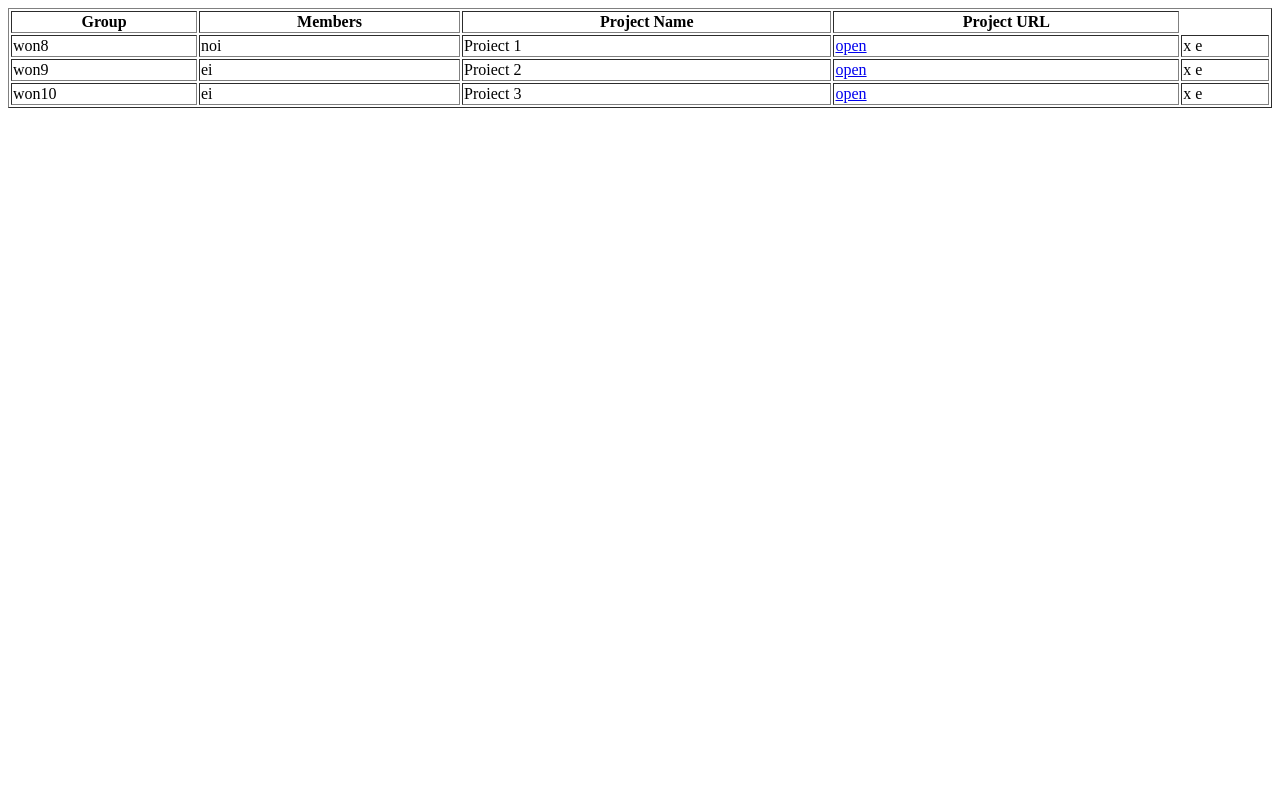
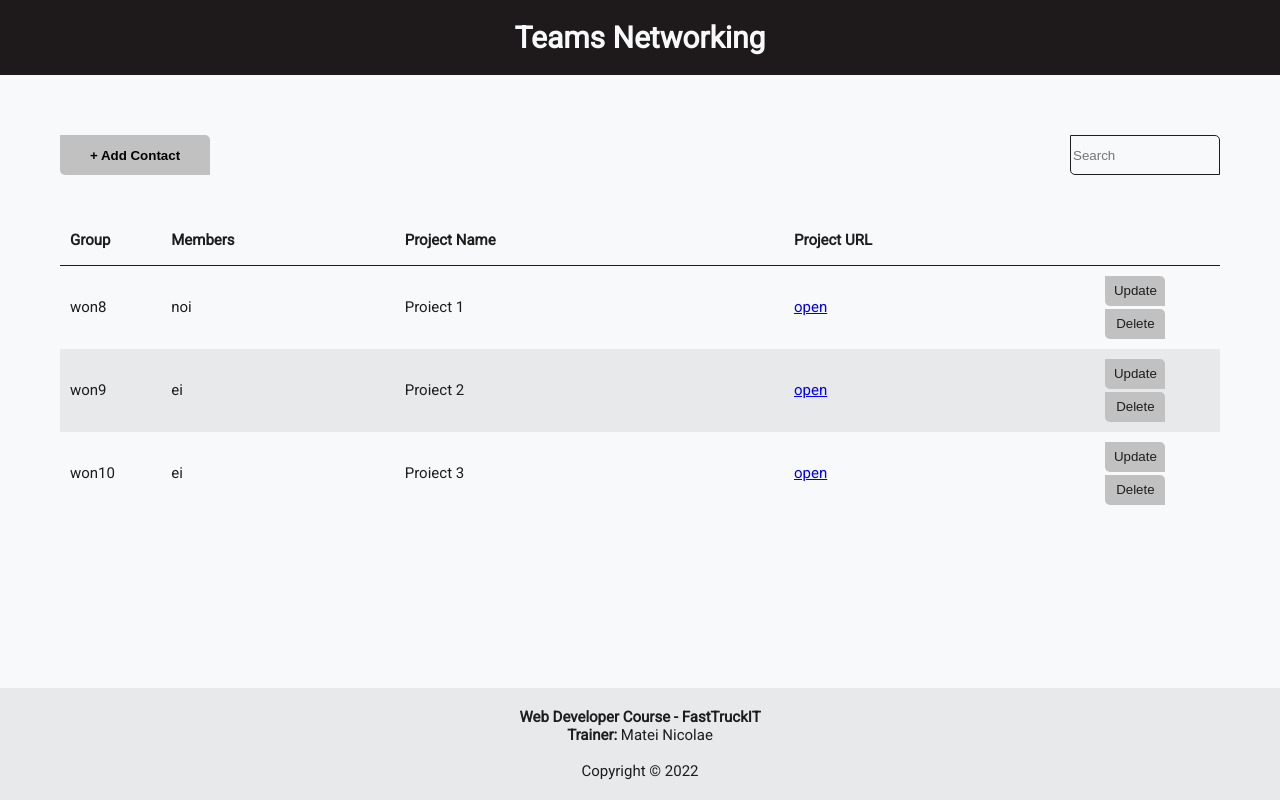
Before and after one commit to mihaela-cod/teams-networking, a plain HTML site: page index.html in a window 1280 px wide. Drawn offline with Linux system fonts and the light colour scheme.

Commit message:
update html, css, js files

```diff
--- a/css/style.css
+++ b/css/style.css
@@ -1,3 +1,177 @@
+* {
+  box-sizing: border-box;
+}
+
+html,
+body {
+  height: 100%;
+}
+
+body {
+  display: flex;
+  flex-direction: column;
+  margin: 0;
+  background-color: #f8f9fa;
+  font-family: Roboto;
+  color: #1d1d1d;
+  font-size: 15px;
+}
+
+select {
+  background-color: #c1c1c1;
+  color: black;
+  padding: 9px;
+  border: none;
+  border-radius: 0px 5px 0px 5px;
+}
+
+.header {
+  display: flex;
+  flex-direction: row;
+  background-color: #1e1a1b;
+}
+
+.main {
+  flex: 1 0 auto;
+  padding: 60px 60px 60px 60px;
+}
+
+.header {
+  display: flex;
+  flex-direction: row;
+  background-color: #1e1a1b;
+}
+
+.footer,
+.push {
+  background-color: #e7e9eb;
+  height: 100%;
+  padding: 20px;
+  text-align: center;
+}
+
+.hr-footer {
+  width: 50%;
+  border: 1px solid #c1c1c1;
+  text-align: center;
+}
+
+.meniu {
+  display: flex;
+  flex-wrap: wrap;
+  text-align: center;
+  padding-bottom: 40px;
+}
+
+.meniu-left {
+  flex: 50%;
+  text-align: left;
+}
+
+.meniu-right {
+  flex: 50%;
+  text-align: right;
+}
+
+.text-white {
+  flex: 1;
+  color: #f8f9fa;
+  text-align: center;
+}
+
+.btn-add {
+  background-color: #c1c1c1;
+  color: #000;
+  border: none;
+  cursor: pointer;
+  width: 150px;
+  height: 40px;
+  border-radius: 0px 5px 0px 5px;
+}
+
+.btn-update {
+  background-color: #c1c1c1;
+  color: #1d1d1d;
+  border: none;
+  margin-bottom: 3px;
+  width: 60px;
+  height: 30px;
+  border-radius: 0px 5px 0px 5px;
+}
+
+.btn-delete {
+  background-color: #c1c1c1;
+  color: #1d1d1d;
+  border: none;
+  width: 60px;
+  height: 30px;
+  border-radius: 0px 5px 0px 5px;
+}
+.btn-add:hover {
+  background-color: #1e1a1b;
+  color: #ffffff;
+  opacity: 0.8;
+}
+.btn-update:hover {
+  background-color: #1e1a1b;
+  color: #ffffff;
+  opacity: 0.8;
+}
+.btn-delete:hover {
+  background-color: #ef4c2d;
+  color: #ffffff;
+}
+.btn-close:hover {
+  background-color: #ef4c2d;
+}
+
+.search {
+  background-color: #f8f9fa;
+  color: #212529;
+  border: 1px solid #1d1d1d;
+  cursor: pointer;
+  width: 150px;
+  height: 40px;
+  border-radius: 0px 5px 0px 5px;
+}
+
 table {
+  border-collapse: collapse;
+  border-spacing: 0;
   width: 100%;
+  margin-left: auto;
+  margin-right: auto;
 }
+
+th,
+td {
+  padding: 10px;
+  text-align: left;
+}
+
+tr {
+  height: 50px;
+}
+
+tr:nth-child(even) {
+  background-color: #e7e9eb;
+}
+th {
+  border-bottom: 1px solid #1d1d1d;
+  text-align: left;
+}
+tr:hover {
+  background-color: #dadada;
+}
+
+@media (max-width: 800px) {
+  .meniu-right,
+  .meniu-left {
+    flex: 100%;
+    margin: 5px 0px 5px 0px;
+    text-align: center;
+  }
+  .btn-add {
+    margin: 5px 0px 5px 0px;
+  }
+}
--- a/index.html
+++ b/index.html
@@ -4,17 +4,59 @@
     <meta charset="UTF-8" />
     <meta http-equiv="X-UA-Compatible" content="IE=edge" />
     <meta name="viewport" content="width=device-width, initial-scale=1.0" />
-    <title>Team Networking</title>
+    <title>Address Book</title>
+    <link rel="icon" href="images/logo-favicon.png" type="image/x-icon" />
+    <link rel="preconnect" href="https://fonts.googleapis.com" />
+    <link rel="preconnect" href="https://fonts.gstatic.com" crossorigin />
+    <link
+      href="https://fonts.googleapis.com/css2?family=Roboto:ital,wght@0,300;0,400;1,300&display=swap"
+      rel="stylesheet"
+    />
     <link rel="stylesheet" href="css/style.css" />
   </head>
+
   <body>
-    <table border="1">
+    <header>
+      <div class="header">
+        <div class="text-white">
+          <h1>Teams Networking</h1>
+        </div>
+      </div>
+    </header>
+
+    <section class="main">
+      <div class="meniu">
+        <div class="meniu-left">
+          <button class="btn-add hide-print" onclick="openForm()">
+            <strong>+ Add Contact</strong>
+          </button>
+        </div>
+        <div class="meniu-right">
+          <input
+            type="search"
+            id="search"
+            placeholder="Search"
+            class="search hide-print"
+            oninput="search()"
+          />
+        </div>
+      </div>
+      <div style="overflow-x: auto">
+        <table>
+          <colgroup>
+            <col span="1" style="width: 40px" />
+            <col span="1" style="width: 150px" />
+            <col span="1" style="width: 250px" />
+            <col span="1" style="width: 200px" />
+            <col span="1" style="width: 80px" />
+          </colgroup>
           <thead>
             <tr>
               <th>Group</th>
               <th>Members</th>
               <th>Project Name</th>
               <th>Project URL</th>
+              <th></th>
             </tr>
           </thead>
           <tbody>
@@ -25,10 +67,23 @@
               <td>
                 <a href="https://github.com/mihaela-cod">mihaela-cod</a>
               </td>
-          <td>x e</td>
+              <td></td>
             </tr>
-        <script src="js/index.js"></script>
           </tbody>
         </table>
+      </div>
+    </section>
+
+    <footer>
+      <div class="footer">
+        <strong>Web Developer Course - FastTruckIT</strong> <br />
+        <strong>Trainer:</strong> Matei Nicolae<br /><br />
+        Copyright &copy;
+        <script>
+          document.write(new Date().getFullYear());
+        </script>
+      </div>
+    </footer>
+    <script src="js/index.js"></script>
   </body>
 </html>
--- a/js/index.js
+++ b/js/index.js
@@ -4,7 +4,7 @@ function displayTeams(teams) {
   //   teamsHTML += "<tr><td>TODU</td></tr>";
   // }
 
-  // transforma echipele din json in HTML
+  // transforma in HTML
   // console.warn("display", teams);
   var teamsHTML = "";
   teams.forEach(function (team) {
@@ -17,7 +17,10 @@ function displayTeams(teams) {
         <td>
           <a href="${team.url}">open</a>
         </td>
-        <td>x e</td>
+        <td>
+          <button class="btn-update" >Update</button>
+          <button class="btn-delete" >Delete</button>
+        </td>
       </tr>`;
   });
 
```
Lines whose indentation alone changed are shown as unchanged.
